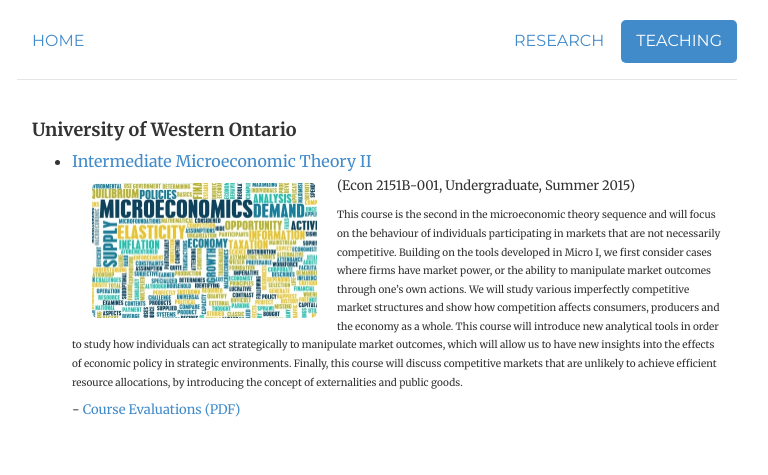
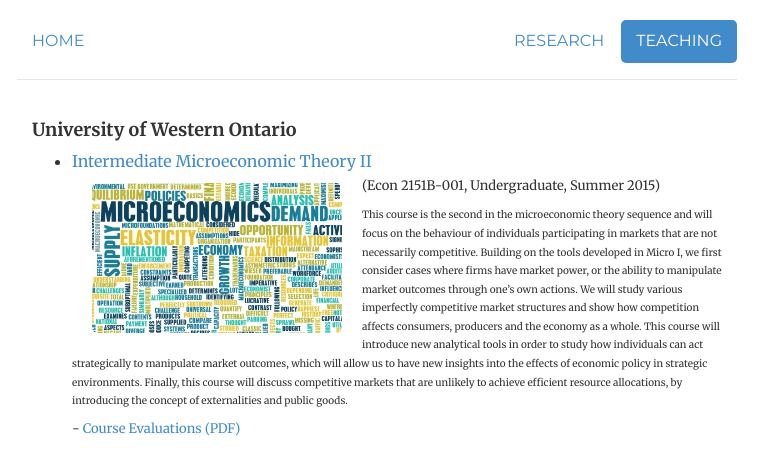
Before and after one commit to morihiroaki/morihiroaki.github.io, a Jekyll site: the page built from teaching.html, in a window 1280 px wide. Shown: the top 475 px of the page, without its empty margins (263-1031 px from the left). Built offline with Jekyll 4.4.1, drawn with Linux system fonts in a browser that asks for light colours.

Commit message:
Update teaching.html

```diff
--- a/teaching.html
+++ b/teaching.html
@@ -9,7 +9,7 @@
   <h4>University of Western Ontario</h4>
 <ul style="list-style-type:disc">
   <li><a target="_blank" href="/files/2151_2015S_syllabus.pdf" title="Syllabus">Intermediate Microeconomic Theory II</a></li>
-<img  class="img-rounded" src="files/micro_image.jpg" height="135" width="225" style='float: left;' hspace="20" vspace="10">
+<img  class="img-rounded" src="files/micro_image.jpg" height="150" width="250" style='float: left;' hspace="20" vspace="10">
 <p><font size="2">(Econ 2151B-001, Undergraduate, Summer 2015)  </p>
 <p><font size="1">This course is the second in the microeconomic theory sequence and will focus on the behaviour of
          individuals participating in markets that are not necessarily competitive. Building on the tools developed
```
